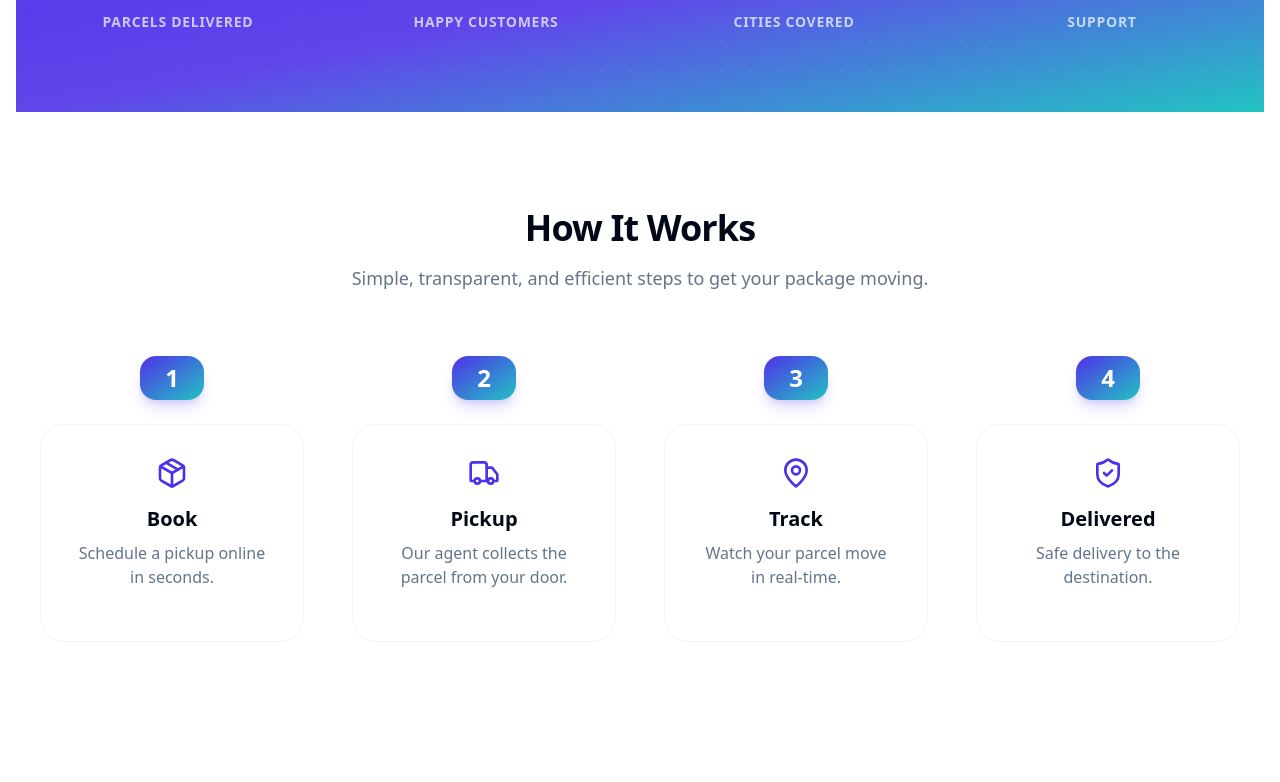
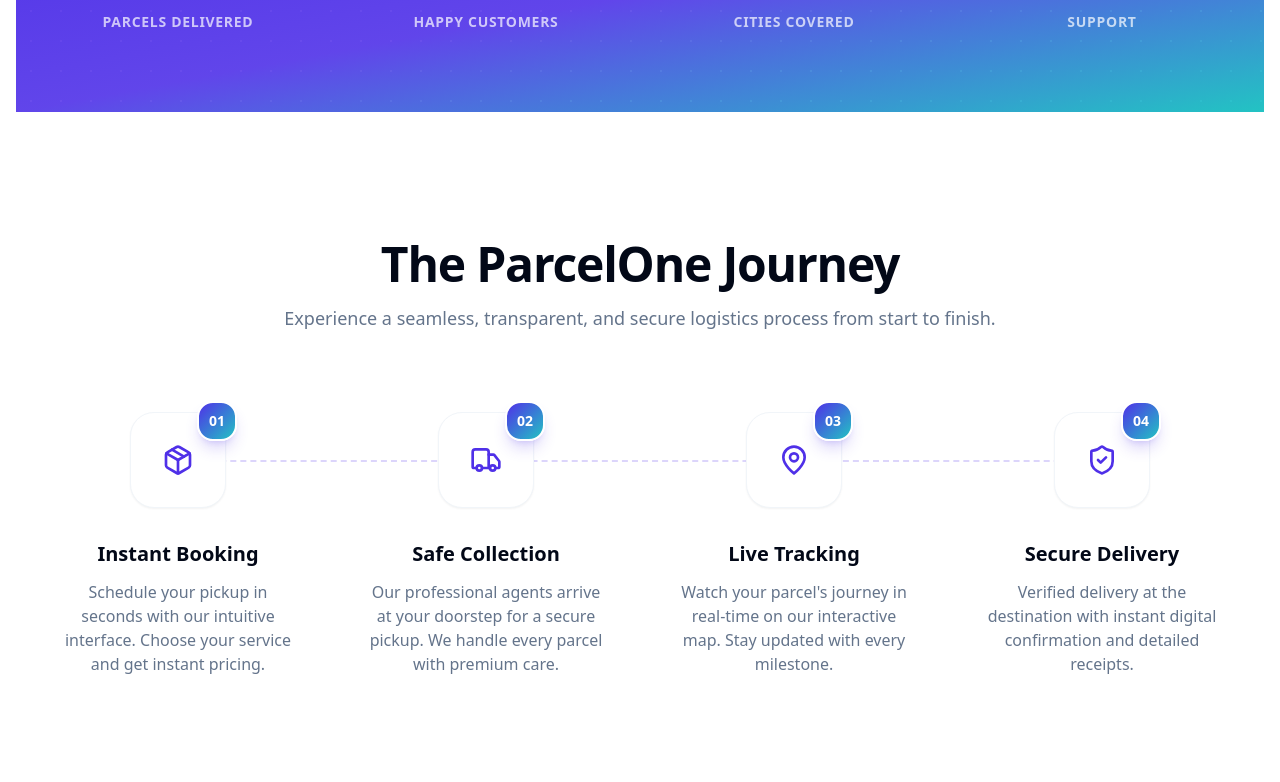
Before and after one commit to salsadsid/parcelone-frontend, a React (Vite) app: page / in a window 1280 px wide. Shown: the part 1618-2400 px from the top of the page. Built offline with nearby package versions, Linux system fonts and the light colour scheme; no server answers.

Commit message:
feat: Enhance homepage 'How It Works' section with a new animated design and updated step card components.

```diff
--- a/src/pages/HomePage.jsx
+++ b/src/pages/HomePage.jsx
@@ -123,19 +123,66 @@
             </section>
 
             {/* How It Works Section */}
-            <section className="py-24 relative">
+            <section className="py-32 relative overflow-hidden">
                 <div className="absolute inset-0 -z-10 opacity-[0.03] dark:opacity-[0.05]" style={{ backgroundImage: 'linear-gradient(to right, #888 1px, transparent 1px), linear-gradient(to bottom, #888 1px, transparent 1px)', backgroundSize: '40px 40px' }} />
 
+                {/* Decorative Elements */}
+                <div className="absolute top-1/4 -left-20 w-64 h-64 bg-primary/10 rounded-full blur-3xl -z-10" />
+                <div className="absolute bottom-1/4 -right-20 w-64 h-64 bg-secondary/10 rounded-full blur-3xl -z-10" />
+
                 <div className="container px-4 md:px-6 mx-auto">
-                    <div className="text-center max-w-2xl mx-auto mb-16 space-y-4">
-                        <h2 className="text-4xl font-bold tracking-tight">How It Works</h2>
-                        <p className="text-lg text-muted-foreground">Simple, transparent, and efficient steps to get your package moving.</p>
+                    <div className="text-center max-w-3xl mx-auto mb-20 space-y-4">
+                        <motion.h2
+                            initial={{ opacity: 0, y: 20 }}
+                            whileInView={{ opacity: 1, y: 0 }}
+                            viewport={{ once: true }}
+                            className="text-4xl md:text-5xl font-bold tracking-tight"
+                        >
+                            The ParcelOne Journey
+                        </motion.h2>
+                        <motion.p
+                            initial={{ opacity: 0, y: 20 }}
+                            whileInView={{ opacity: 1, y: 0 }}
+                            viewport={{ once: true }}
+                            transition={{ delay: 0.1 }}
+                            className="text-lg text-muted-foreground"
+                        >
+                            Experience a seamless, transparent, and secure logistics process from start to finish.
+                        </motion.p>
                     </div>
-                    <div className="grid grid-cols-1 md:grid-cols-4 gap-12 relative">
-                        <StepCard number="1" icon={<Package />} title="Book" description="Schedule a pickup online in seconds." />
-                        <StepCard number="2" icon={<Truck />} title="Pickup" description="Our agent collects the parcel from your door." />
-                        <StepCard number="3" icon={<MapPin />} title="Track" description="Watch your parcel move in real-time." />
-                        <StepCard number="4" icon={<ShieldCheck />} title="Delivered" description="Safe delivery to the destination." />
+
+                    <div className="relative grid grid-cols-1 md:grid-cols-4 gap-12 md:gap-8">
+                        {/* Connecting Line (Desktop) */}
+                        <div className="hidden md:block absolute top-12 left-[10%] right-[10%] h-0.5 border-t-2 border-dashed border-primary/20 -z-0" />
+
+                        <StepCard
+                            number="01"
+                            icon={<Package className="w-8 h-8" />}
+                            title="Instant Booking"
+                            description="Schedule your pickup in seconds with our intuitive interface. Choose your service and get instant pricing."
+                            delay={0.1}
+                        />
+                        <StepCard
+                            number="02"
+                            icon={<Truck className="w-8 h-8" />}
+                            title="Safe Collection"
+                            description="Our professional agents arrive at your doorstep for a secure pickup. We handle every parcel with premium care."
+                            delay={0.2}
+                        />
+                        <StepCard
+                            number="03"
+                            icon={<MapPin className="w-8 h-8" />}
+                            title="Live Tracking"
+                            description="Watch your parcel's journey in real-time on our interactive map. Stay updated with every milestone."
+                            delay={0.3}
+                        />
+                        <StepCard
+                            number="04"
+                            icon={<ShieldCheck className="w-8 h-8" />}
+                            title="Secure Delivery"
+                            description="Verified delivery at the destination with instant digital confirmation and detailed receipts."
+                            delay={0.4}
+                        />
                     </div>
                 </div>
             </section>
@@ -211,19 +258,30 @@
     </motion.div>
 );
 
-const StepCard = ({ number, icon, title, description }) => (
-    <div className="relative flex flex-col items-center text-center space-y-6">
-        <div className="w-16 h-16 rounded-2xl bg-gradient-to-br from-primary to-secondary text-white flex items-center justify-center text-2xl font-bold z-10 shadow-lg shadow-primary/20">
-            {number}
+const StepCard = ({ number, icon, title, description, delay }) => (
+    <motion.div
+        initial={{ opacity: 0, y: 30 }}
+        whileInView={{ opacity: 1, y: 0 }}
+        viewport={{ once: true }}
+        transition={{ duration: 0.6, delay }}
+        className="relative flex flex-col items-center text-center group"
+    >
+        <div className="w-24 h-24 rounded-3xl bg-card border border-muted flex items-center justify-center mb-8 relative z-10 shadow-sm group-hover:border-primary/50 group-hover:shadow-xl group-hover:shadow-primary/5 transition-all duration-500 group-hover:-translate-y-2">
+            <div className="absolute -top-3 -right-3 w-10 h-10 rounded-2xl bg-gradient-to-br from-primary to-secondary text-white flex items-center justify-center text-sm font-bold shadow-lg shadow-primary/20 border-2 border-background">
+                {number}
+            </div>
+            <div className="text-primary group-hover:scale-110 transition-transform duration-500">
+                {icon}
+            </div>
         </div>
-        <div className="bg-card p-8 rounded-3xl border border-muted w-full h-full hover:border-primary/50 hover:shadow-lg transition-all duration-300 group">
-            <div className="mb-4 flex justify-center text-primary group-hover:scale-110 transition-transform duration-300">
-                {React.cloneElement(icon, { size: 32 })}
-            </div>
-            <h4 className="text-xl font-bold mb-2">{title}</h4>
-            <p className="text-muted-foreground">{description}</p>
+
+        <div className="space-y-3 px-4">
+            <h4 className="text-xl font-bold group-hover:text-primary transition-colors duration-300">{title}</h4>
+            <p className="text-muted-foreground leading-relaxed text-sm md:text-base">
+                {description}
+            </p>
         </div>
-    </div>
+    </motion.div>
 );
 
 export default HomePage;
```
